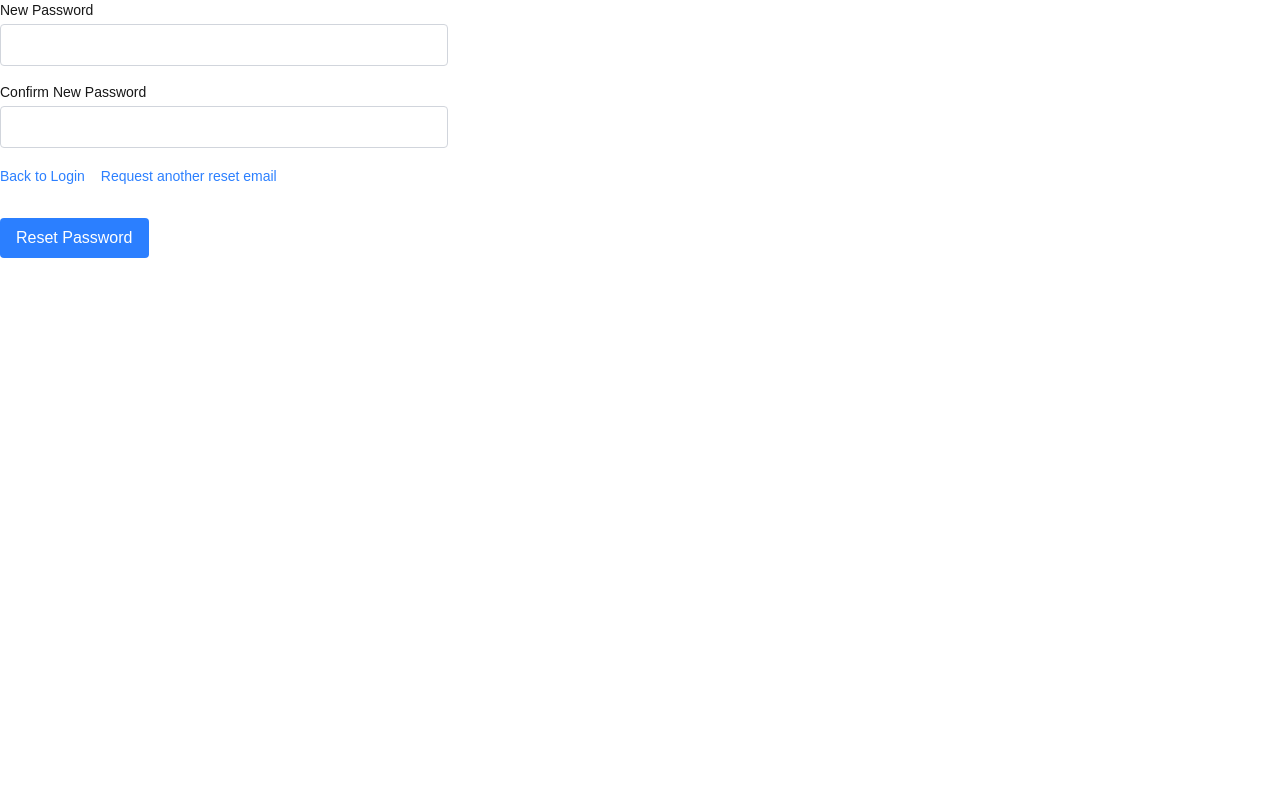
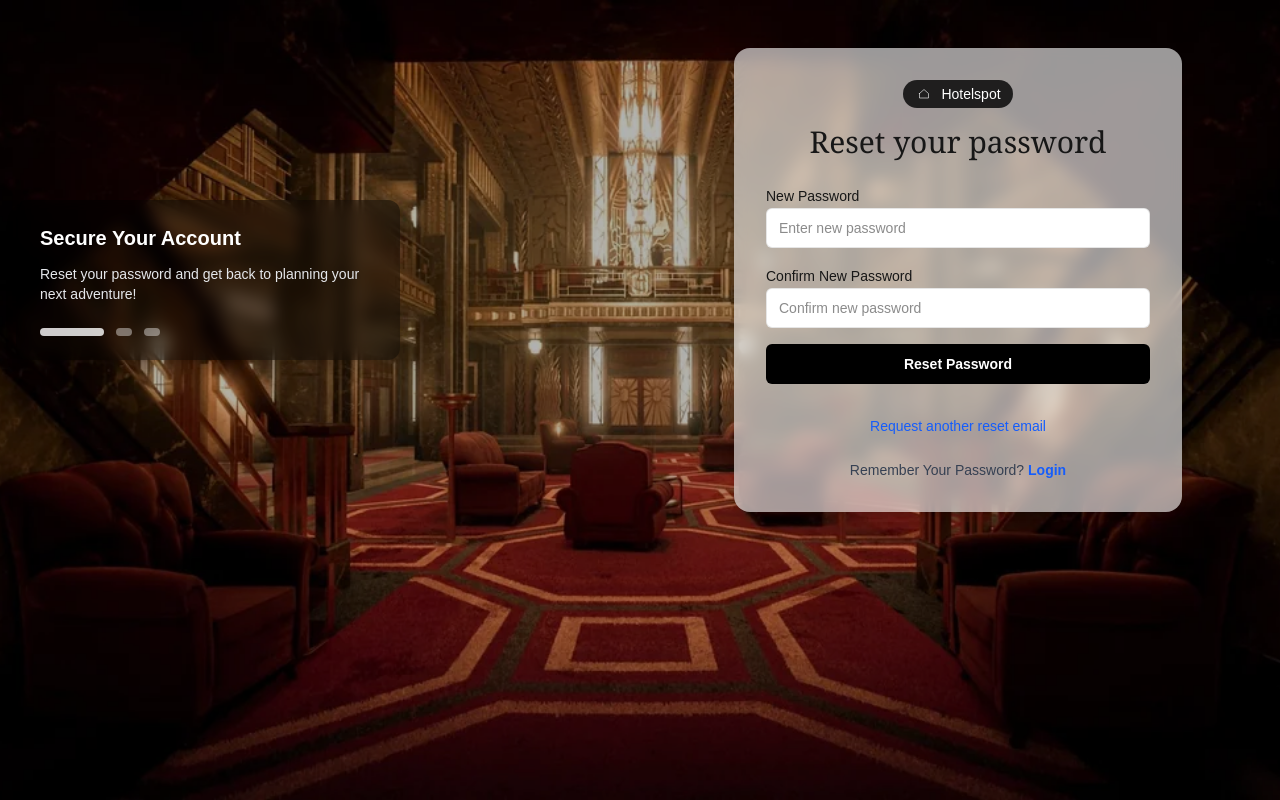
Before and after one commit to asrim10/hotel_spot, a Next.js app in the folder hotelspot-frontend/: page /reset-password in a window 1280 px wide. Built offline with nearby package versions, Linux system fonts and the light colour scheme; no server answers.

Commit message:
added_layout_for_reset-password_and_request-password-reset-page

```diff
--- a/hotelspot-frontend/app/(auth)/_components/LoginForm.tsx
+++ b/hotelspot-frontend/app/(auth)/_components/LoginForm.tsx
@@ -113,7 +113,7 @@ export default function LoginForm() {
           )}
         </div>
         <Link
-          href="/forgot-password"
+          href="/request-password-reset"
           className="text-sm text-blue-600 hover:text-blue-700 font-medium transition md:ml-auto block text-right"
         >
           Forgot password?
--- a/hotelspot-frontend/app/(auth)/_components/ResetPasswordForm.tsx
+++ b/hotelspot-frontend/app/(auth)/_components/ResetPasswordForm.tsx
@@ -6,6 +6,7 @@ import { handleResetPassword } from "@/lib/actions/auth-action";
 import { toast } from "react-toastify";
 import Link from "next/link";
 import { useRouter } from "next/navigation";
+
 export const ResetPasswordSchema = z
   .object({
     password: z.string().min(6, "Password must be at least 6 characters long"),
@@ -15,6 +16,7 @@ export const ResetPasswordSchema = z
   })
   .refine((data) => data.password === data.confirmPassword, {
     message: "Passwords do not match",
+    path: ["confirmPassword"],
   });
 
 export type ResetPasswordDTO = z.infer<typeof ResetPasswordSchema>;
@@ -28,82 +30,96 @@ export default function ResetPasswordForm({ token }: { token: string }) {
     resolver: zodResolver(ResetPasswordSchema),
   });
   const router = useRouter();
+
   const onSubmit = async (data: ResetPasswordDTO) => {
     try {
       const response = await handleResetPassword(token, data.password);
       if (response.success) {
         toast.success("Password reset successfully");
-        // Redirect to login page
         router.replace("/login");
       } else {
         toast.error(response.message || "Failed to reset password");
       }
     } catch (error) {
-      // Handle error
       toast.error("An unexpected error occurred");
     }
   };
 
   return (
     <div>
-      <form className="max-w-md" onSubmit={handleSubmit(onSubmit)}>
-        <div className="mb-4">
-          <label className="block text-sm font-medium mb-1" htmlFor="password">
+      <div className="text-center mb-6">
+        <div className="inline-flex items-center gap-2 px-3 py-1 rounded-full bg-black/80 text-white text-sm font-medium">
+          <svg
+            width="18"
+            height="12"
+            viewBox="0 0 24 24"
+            fill="none"
+            xmlns="http://www.w3.org/2000/svg"
+          >
+            <path
+              d="M3 11L12 3L21 11V20H3V11Z"
+              stroke="white"
+              strokeWidth="1.2"
+              strokeLinecap="round"
+              strokeLinejoin="round"
+            />
+          </svg>
+          Hotelspot
+        </div>
+        <h2 className="text-3xl font-serif mt-4">Reset your password</h2>
+      </div>
+
+      <form onSubmit={handleSubmit(onSubmit)} className="space-y-4">
+        <div className="space-y-1">
+          <label className="text-sm font-medium" htmlFor="password">
             New Password
           </label>
           <input
             type="password"
             id="password"
             {...register("password")}
-            className="w-full border border-gray-300 p-2 rounded"
+            className="h-10 w-full rounded-md border border-black/10 dark:border-white/15 bg-background px-3 text-sm outline-none focus:border-foreground/40"
+            placeholder="Enter new password"
           />
           {errors.password && (
-            <p className="text-red-500 text-sm mt-1">
-              {errors.password.message}
-            </p>
+            <p className="text-xs text-red-600">{errors.password.message}</p>
           )}
         </div>
-        <div className="mb-4">
-          <label
-            className="block text-sm font-medium mb-1"
-            htmlFor="confirmPassword"
-          >
+
+        <div className="space-y-1">
+          <label className="text-sm font-medium" htmlFor="confirmPassword">
             Confirm New Password
           </label>
           <input
             type="password"
             id="confirmPassword"
             {...register("confirmPassword")}
-            className="w-full border border-gray-300 p-2 rounded"
+            className="h-10 w-full rounded-md border border-black/10 dark:border-white/15 bg-background px-3 text-sm outline-none focus:border-foreground/40"
+            placeholder="Confirm new password"
           />
           {errors.confirmPassword && (
-            <p className="text-red-500 text-sm mt-1">
+            <p className="text-xs text-red-600">
               {errors.confirmPassword.message}
             </p>
           )}
         </div>
-        <div className="mb-4">
-          <Link
-            href="/login"
-            className="text-sm text-blue-500 hover:underline mb-4 inline-block"
-          >
-            Back to Login
-          </Link>
+
+        <button
+          type="submit"
+          disabled={isSubmitting}
+          className="h-10 w-full rounded-md bg-black text-white text-sm font-semibold hover:opacity-95 disabled:opacity-60"
+        >
+          {isSubmitting ? "Resetting..." : "Reset Password"}
+        </button>
+
+        <div className="text-center text-sm mt-4">
           <Link
             href="/request-password-reset"
-            className="text-sm text-blue-500 hover:underline mb-4 inline-block ml-4"
+            className="text-blue-600 hover:text-blue-700 font-medium transition"
           >
             Request another reset email
           </Link>
         </div>
-
-        <button
-          type="submit"
-          className="bg-blue-500 text-white px-4 py-2 rounded hover:bg-blue-600"
-          disabled={isSubmitting}
-        >
-          {isSubmitting ? "Resetting..." : "Reset Password"}
-        </button>
       </form>
     </div>
   );
--- /dev/null
+++ b/hotelspot-frontend/app/(auth)/request-password-reset/layout.tsx
@@ -0,0 +1,51 @@
+// app/(auth)/request-password-reset/layout.tsx
+import Link from "next/link";
+
+export default function RequestPasswordResetLayout({
+  children,
+}: {
+  children: React.ReactNode;
+}) {
+  return (
+    <section
+      className="min-h-screen bg-cover bg-center"
+      style={{ backgroundImage: "url('/images/hotel4.webp')" }}
+    >
+      <div className="min-h-screen w-full bg-black/30 dark:bg-black/40">
+        <div className="max-w-7xl mx-auto px-4 py-12">
+          <div className="grid md:grid-cols-2 gap-6 items-center">
+            <div className="hidden md:block">
+              <div className="max-w-sm rounded-xl bg-black/40 backdrop-blur p-6 text-white shadow-lg">
+                <h3 className="text-xl font-semibold">Forgot Your Password?</h3>
+                <p className="mt-3 text-sm text-gray-200">
+                  No worries! Enter your email and we'll send you a reset link
+                  to get you back on track.
+                </p>
+                <div className="mt-6 flex gap-3">
+                  <div className="h-2 w-16 rounded-full bg-white/80" />
+                  <div className="h-2 w-4 rounded-full bg-white/40" />
+                  <div className="h-2 w-4 rounded-full bg-white/40" />
+                </div>
+              </div>
+            </div>
+
+            <div className="flex items-center justify-center">
+              <div className="w-full max-w-md rounded-2xl bg-white/60 dark:bg-black/40 backdrop-blur p-8 shadow-md">
+                {children}
+                <div className="mt-6 text-center text-sm text-gray-700 dark:text-gray-300">
+                  <span>Remember your password? </span>
+                  <Link
+                    href="/login"
+                    className="font-semibold text-blue-600 hover:text-blue-700"
+                  >
+                    Back to Login
+                  </Link>
+                </div>
+              </div>
+            </div>
+          </div>
+        </div>
+      </div>
+    </section>
+  );
+}
--- a/hotelspot-frontend/app/(auth)/request-password-reset/page.tsx
+++ b/hotelspot-frontend/app/(auth)/request-password-reset/page.tsx
@@ -51,13 +51,15 @@ export default function Page() {
             <p className="text-red-500 text-sm mt-1">{errors.email.message}</p>
           )}
         </div>
+        <div className="flex items-center justify-center">
           <button
             type="submit"
-          className="bg-blue-500 text-white px-4 py-2 rounded hover:bg-blue-600"
+            className="bg-blue-500 text-white px-4 py-2 rounded hover:bg-blue-600 jus"
             disabled={isSubmitting}
           >
             {isSubmitting ? "Sending..." : "Send Reset Link"}
           </button>
+        </div>
       </form>
     </div>
   );
--- /dev/null
+++ b/hotelspot-frontend/app/(auth)/reset-password/layout.tsx
@@ -0,0 +1,47 @@
+import Link from "next/link";
+
+export default function ResetPasswordLayout({
+  children,
+}: {
+  children: React.ReactNode;
+}) {
+  return (
+    <section
+      className="min-h-screen bg-cover bg-center"
+      style={{ backgroundImage: "url('/images/hotel4.webp')" }}
+    >
+      <div className="min-h-screen w-full bg-black/30 dark:bg-black/40">
+        <div className="max-w-7xl mx-auto px-4 py-12">
+          <div className="grid md:grid-cols-2 gap-6 items-center">
+            <div className="hidden md:block">
+              <div className="max-w-sm rounded-xl bg-black/40 backdrop-blur p-6 text-white shadow-lg">
+                <h3 className="text-xl font-semibold">Secure Your Account</h3>
+                <p className="mt-3 text-sm text-gray-200">
+                  Reset your password and get back to planning your next
+                  adventure!
+                </p>
+                <div className="mt-6 flex gap-3">
+                  <div className="h-2 w-16 rounded-full bg-white/80" />
+                  <div className="h-2 w-4 rounded-full bg-white/40" />
+                  <div className="h-2 w-4 rounded-full bg-white/40" />
+                </div>
+              </div>
+            </div>
+
+            <div className="flex items-center justify-center">
+              <div className="w-full max-w-md rounded-2xl bg-white/60 dark:bg-black/40 backdrop-blur p-8 shadow-md">
+                {children}
+                <div className="mt-6 text-center text-sm text-gray-700">
+                  <span>Remember Your Password? </span>
+                  <Link href="/login" className="font-semibold text-blue-600">
+                    Login
+                  </Link>
+                </div>
+              </div>
+            </div>
+          </div>
+        </div>
+      </div>
+    </section>
+  );
+}
```
Lines whose indentation alone changed are shown as unchanged.
